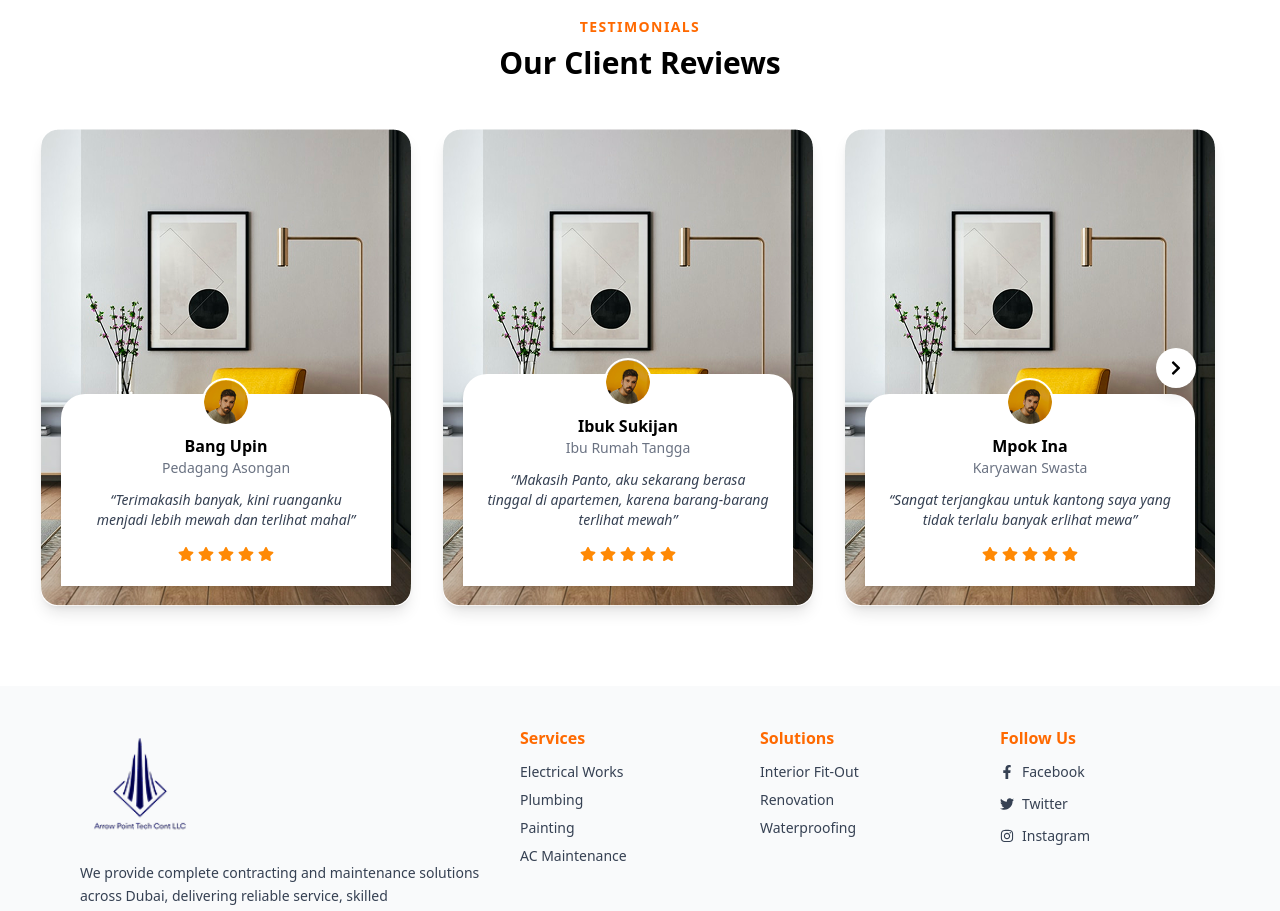
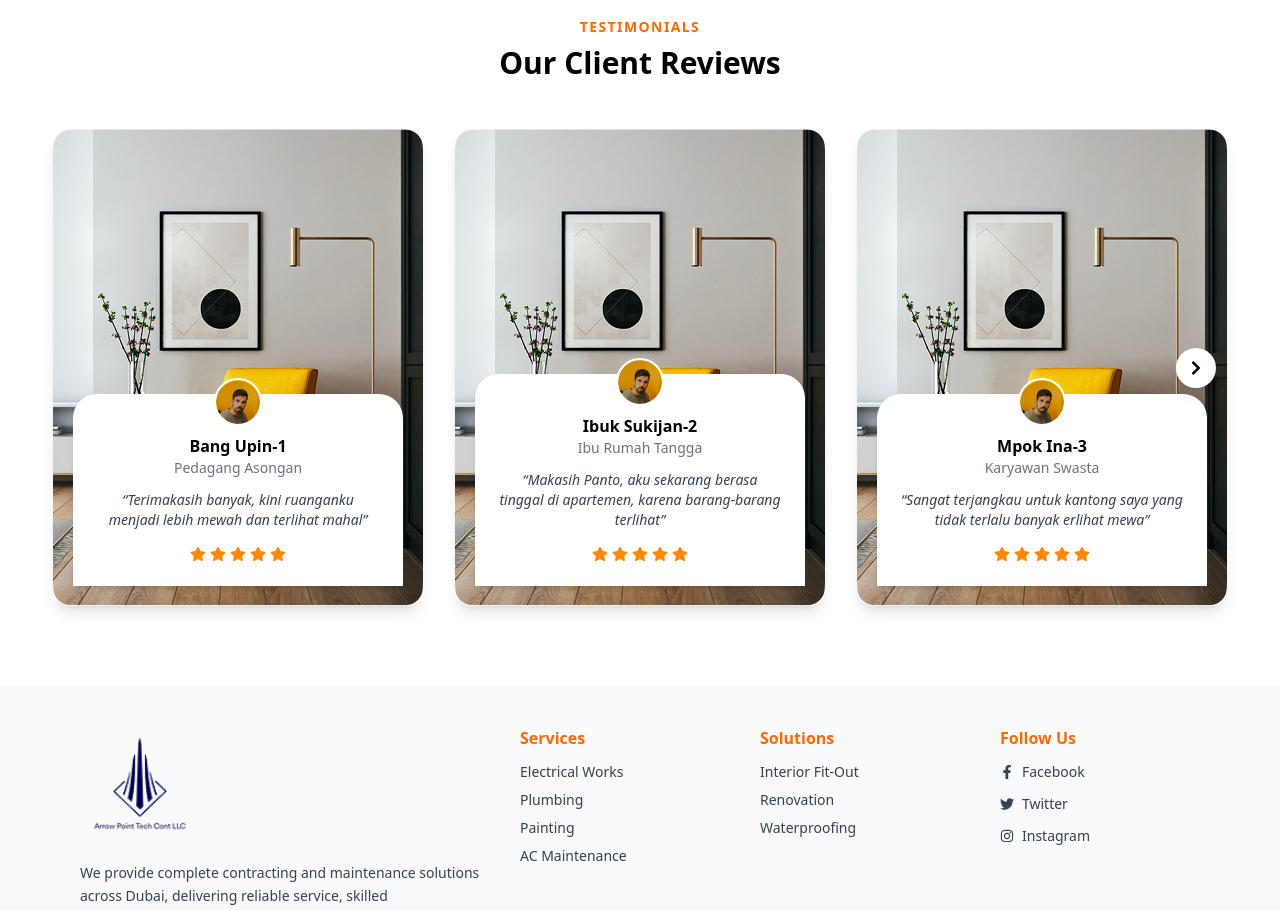
Before and after one commit to salsabeel10/Constrution-website, a React (Vite) app: page / in a window 1280 px wide. Shown: the part 2840-3751 px from the top of the page. Built offline with nearby package versions, Linux system fonts and the light colour scheme.

Commit message:
testimonials card next and prev done

```diff
--- a/src/components/Testimonials.jsx
+++ b/src/components/Testimonials.jsx
@@ -1,37 +1,32 @@
-import React from "react";
+import React, { useState } from "react";
 import { FaStar, FaChevronLeft, FaChevronRight } from "react-icons/fa";
+import { testimonials } from "../data/testimonials";
+import { useMediaQuery } from "../hooks/useMediaQuery";
 
-// Example images — replace these with your own imports or URLs
-import client1 from "../assets/clients/client1.png";
-import testi from "../assets/testimonials/test-2.png"
-
-const testimonials = [
-  {
-    name: "Bang Upin",
-    role: "Pedagang Asongan",
-    review:
-      "Terimakasih banyak, kini ruanganku menjadi lebih mewah dan terlihat mahal",
-    image: client1,
-    bg: testi,
-  },
-  {
-    name: "Ibuk Sukijan",
-    role: "Ibu Rumah Tangga",
-    review:
-      "Makasih Panto, aku sekarang berasa tinggal di apartemen, karena barang-barang terlihat mewah",
-    image: client1,
-    bg: testi,
-  },
-  {
-    name: "Mpok Ina",
-    role: "Karyawan Swasta",
-    review: "Sangat terjangkau untuk kantong saya yang tidak terlalu banyak erlihat mewa",
-    image: client1,
-    bg: testi,
-  },
-];
 
 const Testimonials = () => {
+  const [currentIndex, setCurrentIndex] = useState(0);
+
+  const isMobile = useMediaQuery("(max-width: 768px)");
+  const cardsPerPage = isMobile ? 1 : 3;
+
+  const nextSlide = () => {
+  if (currentIndex < testimonials.length - cardsPerPage) {
+    setCurrentIndex(currentIndex + 1);
+  }
+};
+
+const prevSlide = () => {
+  if (currentIndex > 0) {
+    setCurrentIndex(currentIndex - 1);
+  }
+};
+
+  const visibleTestimonials = testimonials.slice(
+    currentIndex,
+    currentIndex + cardsPerPage
+  );
+
   return (
     <section className="py-20 bg-white relative">
       <div className="container mx-auto px-6 text-center">
@@ -44,15 +39,19 @@ const Testimonials = () => {
         <h2 className="text-3xl font-bold mt-2 mb-12">Our Client Reviews</h2>
 
         {/* Testimonials wrapper */}
-        <div className="relative flex justify-center items-center space-x-6">
+        <div className="relative flex justify-center items-center">
           {/* Left arrow */}
-          <button className="absolute left-10 top-1/2 transform -translate-y-1/2 bg-white shadow-lg rounded-full p-3 hover:bg-orange-500 hover:text-white transition cursor-pointer">
+          <button
+            onClick={prevSlide}
+            className="absolute left-0 md:left-10 top-1/2 transform -translate-y-1/2 bg-white shadow-lg rounded-full p-3 hover:bg-orange-500 hover:text-white transition cursor-pointer disabled:opacity-40"
+            disabled={currentIndex === 0}
+          >
             <FaChevronLeft />
           </button>
 
-          {/* Testimonial cards */}
-          <div className="grid grid-cols-1 md:grid-cols-3 gap-8">
-            {testimonials.map((item, index) => (
+          {/* Cards container */}
+          <div className="grid grid-cols-1 md:grid-cols-3 gap-8 transition-all duration-500">
+            {visibleTestimonials.map((item, index) => (
               <div
                 key={index}
                 className="relative rounded-2xl overflow-hidden shadow-lg hover:shadow-2xl transition"
@@ -87,8 +86,13 @@ const Testimonials = () => {
               </div>
             ))}
           </div>
+
           {/* Right arrow */}
-          <button className="absolute right-15 top-1/2 transform -translate-y-1/2 bg-white shadow-lg rounded-full p-3 hover:bg-orange-500 hover:text-white transition cursor-pointer">
+          <button
+            onClick={nextSlide}
+            className="absolute right-0 md:right-10 top-1/2 transform -translate-y-1/2 bg-white shadow-lg rounded-full p-3 hover:bg-orange-500 hover:text-white transition cursor-pointer disabled:opacity-40"
+            disabled={currentIndex + cardsPerPage >= testimonials.length}
+          >
             <FaChevronRight />
           </button>
         </div>
--- /dev/null
+++ b/src/data/testimonials.js
@@ -0,0 +1,35 @@
+import client1 from "../assets/clients/client1.png";
+import testi from "../assets/testimonials/test-2.png"
+
+export const testimonials = [
+  {
+    name: "Bang Upin-1",
+    role: "Pedagang Asongan",
+    review:
+      "Terimakasih banyak, kini ruanganku menjadi lebih mewah dan terlihat mahal",
+    image: client1,
+    bg: testi,
+  },
+  {
+    name: "Ibuk Sukijan-2",
+    role: "Ibu Rumah Tangga",
+    review:
+      "Makasih Panto, aku sekarang berasa tinggal di apartemen, karena barang-barang terlihat",
+    image: client1,
+    bg: testi,
+  },
+  {
+    name: "Mpok Ina-3",
+    role: "Karyawan Swasta",
+    review: "Sangat terjangkau untuk kantong saya yang tidak terlalu banyak erlihat mewa",
+    image: client1,
+    bg: testi,
+  },
+  {
+    name: "Mpok Ina-4",
+    role: "Karyawan Swasta",
+    review: "Sangat terjangkau untuk kantong saya yang tidak terlalu banyak erlihat mewa",
+    image: client1,
+    bg: testi,
+  },
+];
--- /dev/null
+++ b/src/hooks/useMediaQuery.js
@@ -0,0 +1,15 @@
+import { useState, useEffect } from "react";
+
+export function useMediaQuery(query) {
+  const [matches, setMatches] = useState(() => window.matchMedia(query).matches);
+
+  useEffect(() => {
+    const media = window.matchMedia(query);
+    const listener = () => setMatches(media.matches);
+
+    media.addEventListener("change", listener);
+    return () => media.removeEventListener("change", listener);
+  }, [query]);
+
+  return matches;
+}
```
